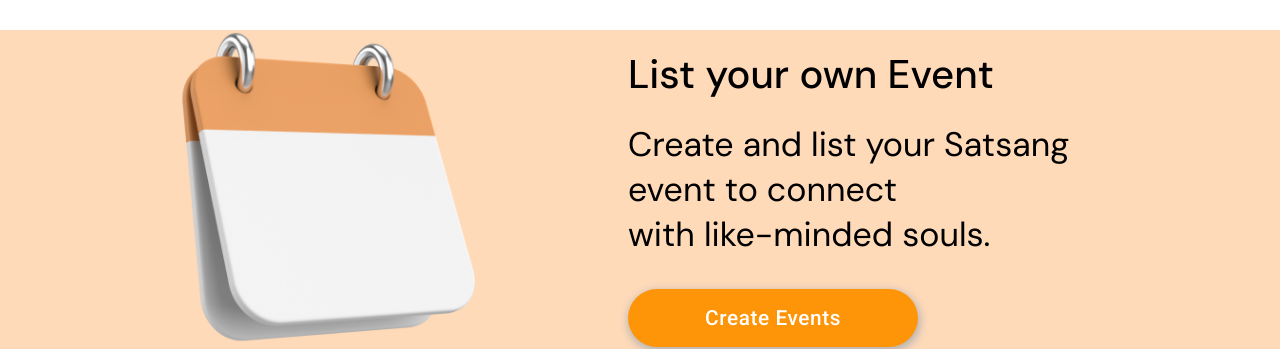
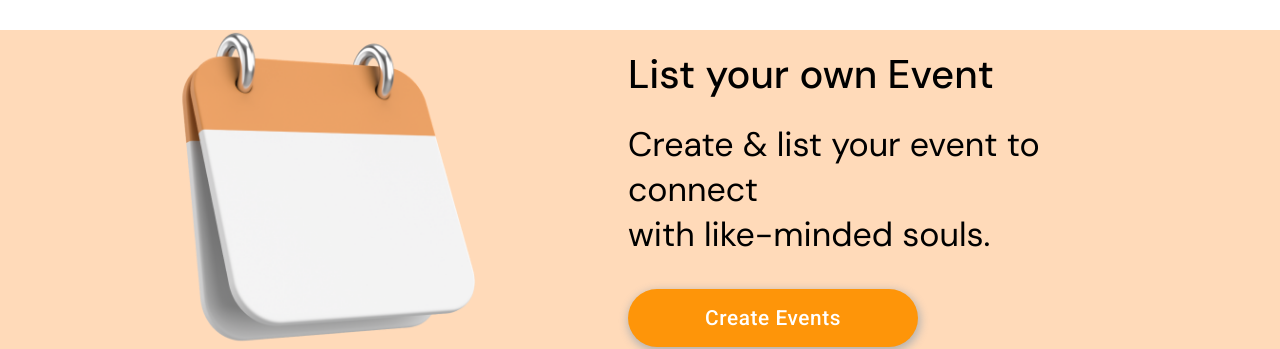
Before and after one commit to CsDeveloperLead/SatsangSeva_Frontend, a React (Create React App) app: page / in a window 1280 px wide. Shown: the part 1240-1589 px from the top of the page. Built offline with nearby package versions, Linux system fonts and the light colour scheme; no server answers.

Commit message:
Update CreateEvents.js

```diff
--- a/src/components/CreateEvents.js
+++ b/src/components/CreateEvents.js
@@ -34,7 +34,7 @@ const CreateEvents = ({
           {listYourOwnEvent}
         </h1>
         <div className="create-events-description">
-          <p>Create and list your Satsang event to connect <br/> with like-minded souls. </p>
+          <p>Create & list your event to connect <br/> with like-minded souls. </p>
         </div>
         <Button
           className="create-events-button"
```
